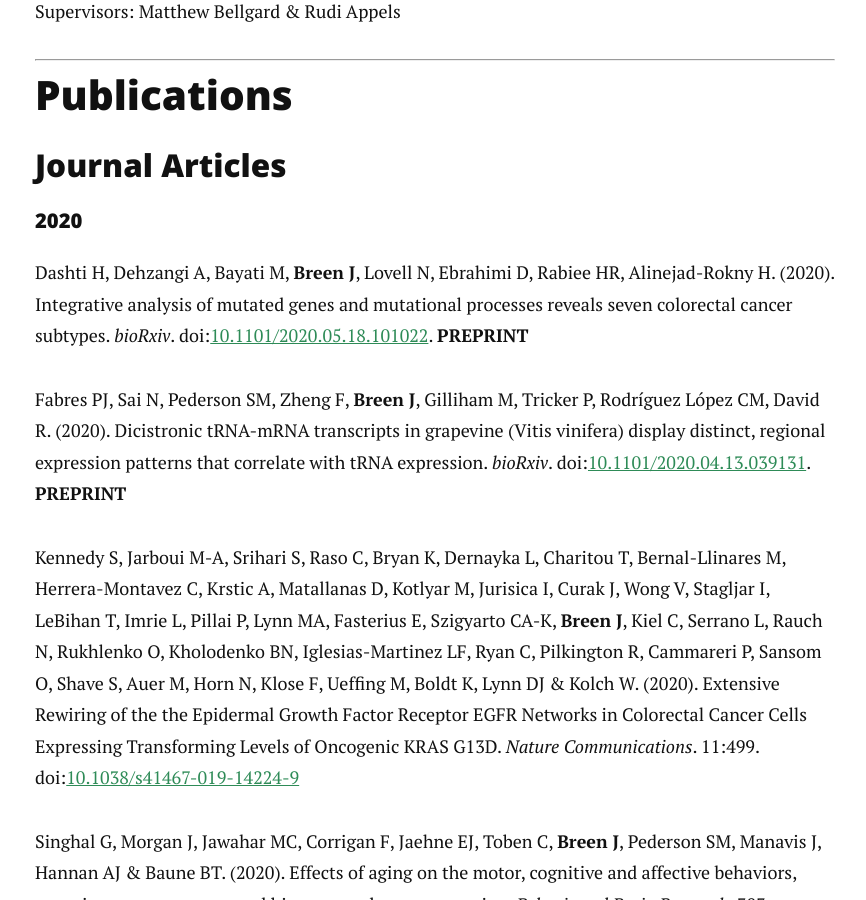
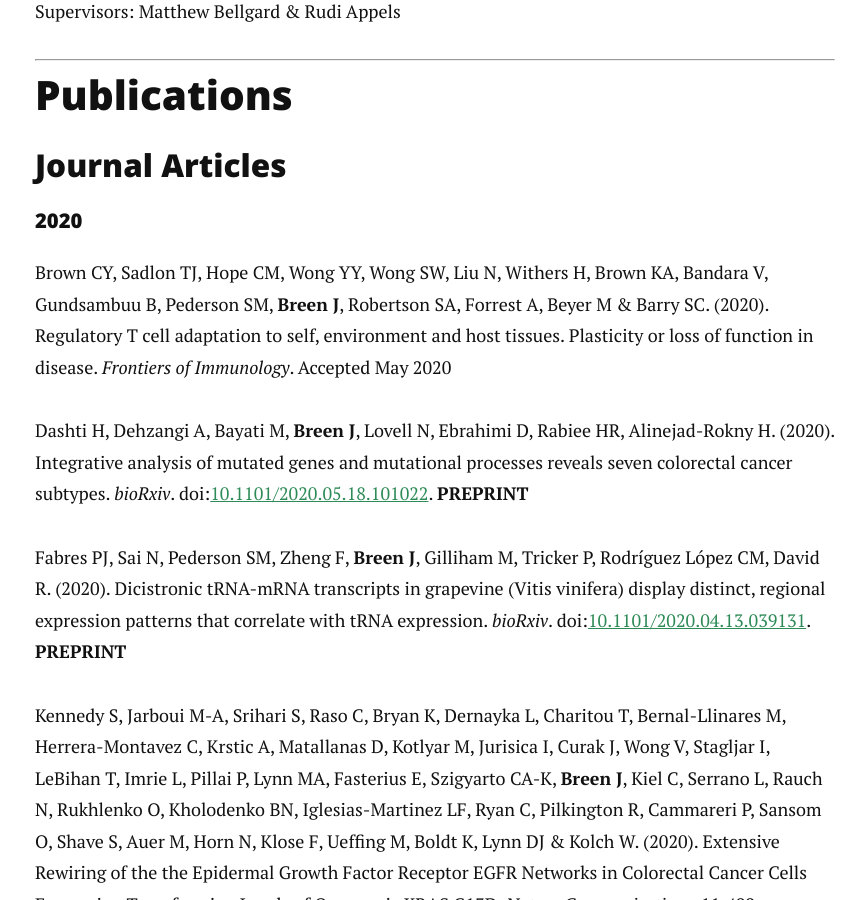
Before and after one commit to jimmybgammyknee/jimmybgammyknee.github.io, a Jekyll site: the page built from cv.md, in a window 1280 px wide and 900 px high, scrolled down 2716 px. Shown: the whole window, without its empty margins (205-1071 px from the left). Built offline with Jekyll 4.4.1, drawn with Linux system fonts in a browser that asks for light colours; nearby versions of some CDN libraries.

Commit message:
New paper

```diff
--- a/cv.md
+++ b/cv.md
@@ -83,6 +83,8 @@ Supervisors: Matthew Bellgard & Rudi Appels <br>
 
 #### 2020
 {:.no_toc}
+
+Brown CY, Sadlon TJ, Hope CM, Wong YY, Wong SW, Liu N, Withers H, Brown KA, Bandara V,  Gundsambuu B, Pederson SM, **Breen J**, Robertson SA, Forrest A, Beyer M & Barry SC. (2020). Regulatory T cell adaptation to self, environment and host tissues. Plasticity or loss of function in disease. _Frontiers of Immunology_. Accepted May 2020
 
 Dashti H, Dehzangi A, Bayati M, **Breen J**, Lovell N, Ebrahimi D, Rabiee HR, Alinejad-Rokny H. (2020). Integrative analysis of mutated genes and mutational processes reveals seven colorectal cancer subtypes. _bioRxiv_. doi:[10.1101/2020.05.18.101022](https://doi.org/10.1101/2020.05.18.101022). **PREPRINT**
 
```
